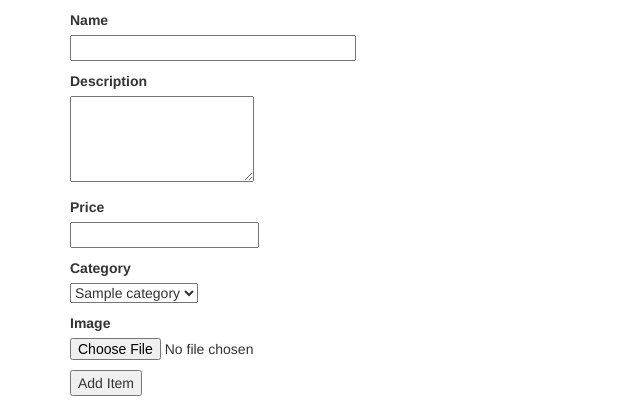
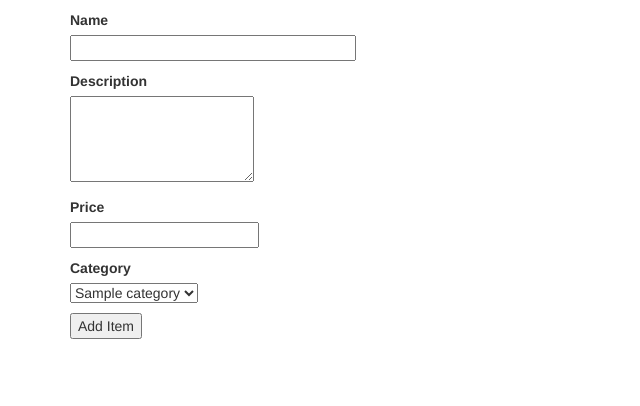
Before and after one commit to mjstevens33/CollegeThrift, a Flask app: page /add_item in a window 1280 px wide. Shown: the part 451-857 px from the top of the page, without its empty margins (0-640 px from the left). After the commit the page ends 790 px from the top, so only its background shows below. Run offline with Flask 3, Linux system fonts and the light colour scheme; tables that the repository leaves empty hold one stand-in row (values such as "Sample post"); some libraries are stand-ins or nearby versions.

Commit message:
Did alot to make it function

```diff
--- a/app/forms.py
+++ b/app/forms.py
@@ -13,7 +13,7 @@ class LoginForm(FlaskForm):
 
 
 class RegistrationForm(FlaskForm):
-    image = FileField('Image', validators=[FileAllowed(['jpg', 'png'], 'Images only!')])
+    #image = FileField('Image', validators=[FileAllowed(['jpg', 'png'], 'Images only!')])
     firstName = StringField('First Name', validators=[DataRequired()])
     lastName = StringField('Last Name', validators=[DataRequired()])
     username = StringField('Username', validators=[DataRequired()])
@@ -41,5 +41,5 @@ class ItemForm(FlaskForm):
     price = DecimalField('Price', validators=[DataRequired(), NumberRange(min=0)])
     category_id = SelectField('Category', coerce=int, validators=[DataRequired()])
     submit = SubmitField('Add Item')
-    image = FileField('Image', validators=[FileAllowed(['jpg', 'png'], 'Images only!')])
+    #image = FileField('Image', validators=[FileAllowed(['jpg', 'png'], 'Images only!')])
     submit = SubmitField('Add Item')
--- a/app/routes.py
+++ b/app/routes.py
@@ -18,6 +18,7 @@ def Home():
 
 
 @app.route('/post/<int:post_id>')
+@login_required
 def post_detail(post_id):
     post = Post.query.get_or_404(post_id)  # Fetch the post or return 404 if not found
     return render_template('post_detail.html', post=post)  # Assume you have a template named 'post_detail.html'
@@ -84,11 +85,11 @@ def register():
     if current_user.is_authenticated:
         return redirect(url_for('Home'))
     form = RegistrationForm()
-    if form.image.data:
-        image_file = form.image.data
-        filename = secure_filename(image_file.filename)
-        file_path = os.path.join(current_app.root_path, 'static/images', filename)
-        image_file.save(file_path)
+    #if form.image.data:
+        #image_file = form.image.data
+        #filename = secure_filename(image_file.filename)
+        #file_path = os.path.join(current_app.root_path, 'static/images', filename)
+        #image_file.save(file_path)
     if form.validate_on_submit():
         user = User(username=form.username.data, email=form.email.data, firstname=form.firstName.data, lastname=form.lastName.data)
         user.set_password(form.password.data)
@@ -124,18 +125,18 @@ def add_item():
     form.category_id.choices = [(c.id, c.name) for c in Category.query.all()]
     if form.validate_on_submit():
         # Save the image
-        if form.image.data:
-            image_file = form.image.data
-            filename = secure_filename(image_file.filename)
-            file_path = os.path.join(current_app.root_path, 'static/images', filename)
-            image_file.save(file_path)
+        #if form.image.data:
+            #image_file = form.image.data
+            #filename = secure_filename(image_file.filename)
+            #file_path = os.path.join(current_app.root_path, 'static/images', filename)
+            #image_file.save(file_path)
 
         item = Post(
             title=form.name.data,
             description=form.description.data,
             price=form.price.data,
             category_id=form.category_id.data,
-            image_url="default.jpeg" #filename   Assuming you have an image_url field in your Post model
+            #image="default.jpeg" #filename   Assuming you have an image_url field in your Post model
         )
         db.session.add(item)
         db.session.commit()
--- a/app/templates/add_item.html
+++ b/app/templates/add_item.html
@@ -20,10 +20,7 @@
             {{ form.category_id.label }}<br>
             {{ form.category_id() }}
         </p>
-        <p>
-            {{ form.image.label }}<br>
-            {{ form.image() }}
-        </p>
+
         <p>{{ form.submit() }}</p>
     </form>
 {% endblock %}
--- a/app/templates/browse.html
+++ b/app/templates/browse.html
@@ -57,7 +57,6 @@
         {% for item in items %}
             <div class="grid-item">
                 <a href="{{ url_for('post_detail', post_id=item.id) }}">
-                    <img src="{{ url_for('static', filename='images/' + item.image) }}" alt="{{ item.title }}">
                     <div class="content">
                         <h2>{{ item.title }}</h2>
                         <p>Price: {{ item.price }}</p>
--- a/app/templates/index.html
+++ b/app/templates/index.html
@@ -91,7 +91,6 @@
             {% for post in posts %}
                 <div class="grid-item">
                     <a href="{{ url_for('post_detail', post_id=post.id) }}">
-                        <img src="{{ url_for('static', filename='images/' + post.image) }}" alt="{{ post.title }}">
                         <div class="content">
                             <h2>{{ post.title }}</h2>
                             <p>Price: {{ post.price }}</p>
--- a/app/templates/register.html
+++ b/app/templates/register.html
@@ -23,10 +23,7 @@
     <form action="" onsubmit="return validate_form(this);" method="post">
         {{ form.hidden_tag() }}
 
-        <p>
-            {{ form.image.label }}<br>
-            {{ form.image() }}
-        </p>
+
         <p>
             {{ form.firstName.label }}<br>
             {{ form.firstName(size=32) }}<br>
```
Also changed, not shown: app/models.py (+6 -7 lines), app/templates/post_detail.html (+10 -1 lines), collegeThrift.db.
